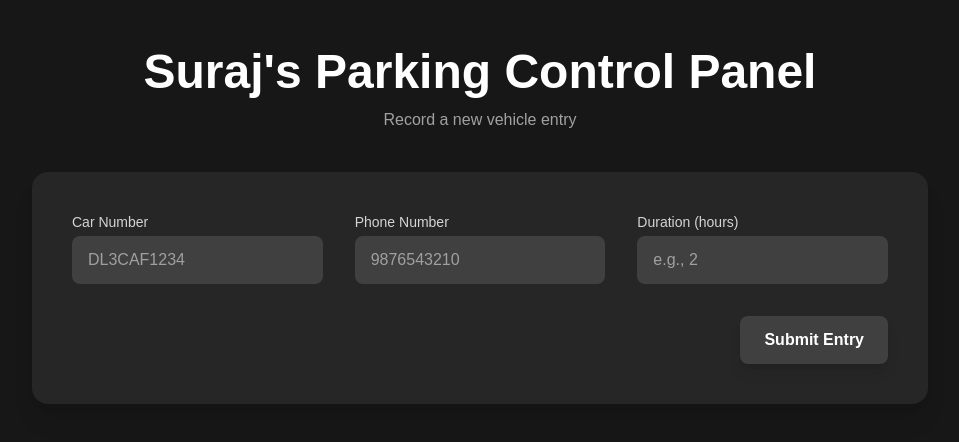
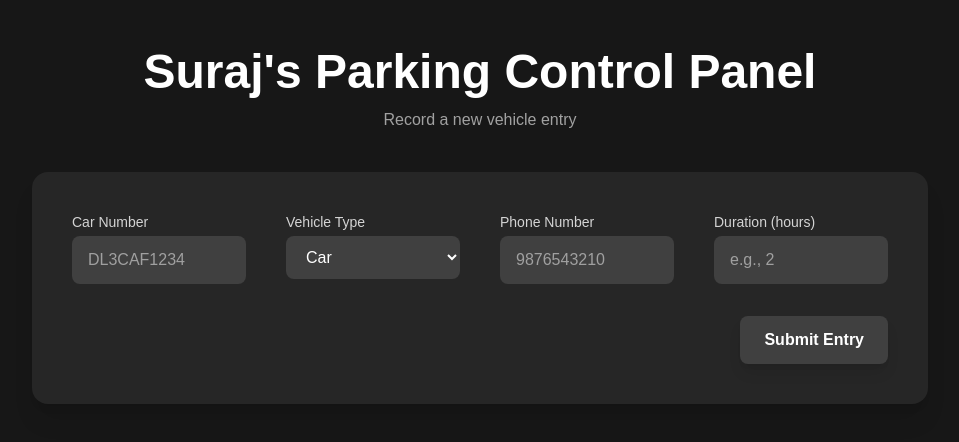
Before and after one commit to 1amSuraj/SmartPark, a Next.js app in the folder frontend/: page /create in a window 1280 px wide. Shown: the top 442 px of the page, without its empty margins (160-1119 px from the left). Built offline with nearby package versions, Linux system fonts and the light colour scheme.

Commit message:
create page connected with backend

```diff
--- a/frontend/src/app/create/page.tsx
+++ b/frontend/src/app/create/page.tsx
@@ -4,22 +4,29 @@ import React, { useState } from "react";
 import axios from "axios";
 
 const Page = () => {
-  const [carNumber, setCarNumber] = useState("");
-  const [phoneNumber, setPhoneNumber] = useState("");
-  const [duration, setDuration] = useState("");
+  const [vehicleNo, setVehicleNo] = useState("");
+  const [vehicleType, setVehicleType] = useState("Car");
+  const [phone, setPhone] = useState("");
+  const [parkingDuration, setParkingDuration] = useState("");
 
   const handleSubmit = async (e: React.FormEvent) => {
     e.preventDefault();
-
     const payload = {
-      carNumber,
-      phoneNumber,
-      duration,
+      vehicleNo,
+      vehicleType,
+      phone,
+      parkingDuration,
     };
+    console.log(
+      payload.vehicleNo,
+      payload.vehicleType,
+      payload.phone,
+      payload.parkingDuration
+    );
 
     try {
       const response = await axios.post(
-        `${process.env.NEXT_PUBLIC_BACKEND_URL}/api/parking/`,
+        `${process.env.NEXT_PUBLIC_BACKEND_URL}/api/parking`,
         payload,
         {
           headers: {
@@ -53,7 +60,7 @@ const Page = () => {
         onSubmit={handleSubmit}
         className="w-full max-w-4xl bg-neutral-800 rounded-2xl shadow-xl p-10 space-y-8"
       >
-        <div className="grid grid-cols-1 md:grid-cols-3 gap-8">
+        <div className="grid grid-cols-1 md:grid-cols-4 gap-10">
           {/* Car Number */}
           <div className="flex flex-col">
             <label className="text-sm font-medium text-neutral-300 mb-1">
@@ -61,12 +68,29 @@ const Page = () => {
             </label>
             <input
               type="text"
-              value={carNumber}
-              onChange={(e) => setCarNumber(e.target.value)}
+              value={vehicleNo}
+              onChange={(e) => setVehicleNo(e.target.value)}
               placeholder="DL3CAF1234"
               className="bg-neutral-700 text-white px-4 py-3 rounded-lg outline-none focus:ring-2 focus:ring-grey-400"
               required
             />
+          </div>
+
+          {/* Vehicle Type */}
+          <div className="flex flex-col">
+            <label className="text-sm font-medium text-neutral-300 mb-1">
+              Vehicle Type
+            </label>
+            <select
+              value={vehicleType}
+              onChange={(e) => setVehicleType(e.target.value)}
+              className="bg-neutral-700 text-white px-4 py-3 rounded-lg outline-none focus:ring-2 focus:ring-grey-400"
+              required
+            >
+              <option value="Car">Car</option>
+              <option value="Bike">Bike</option>
+              <option value="Truck">Truck</option>
+            </select>
           </div>
 
           {/* Phone Number */}
@@ -76,8 +100,8 @@ const Page = () => {
             </label>
             <input
               type="tel"
-              value={phoneNumber}
-              onChange={(e) => setPhoneNumber(e.target.value)}
+              value={phone}
+              onChange={(e) => setPhone(e.target.value)}
               placeholder="9876543210"
               className="bg-neutral-700 text-white px-4 py-3 rounded-lg outline-none focus:ring-2 focus:ring-grey-400"
               required
@@ -92,8 +116,8 @@ const Page = () => {
             <input
               type="number"
               min={0}
-              value={duration}
-              onChange={(e) => setDuration(e.target.value)}
+              value={parkingDuration}
+              onChange={(e) => setParkingDuration(e.target.value)}
               placeholder="e.g., 2"
               className="bg-neutral-700 text-white px-4 py-3 rounded-lg outline-none focus:ring-2 focus:ring-grey-400"
               required
```
